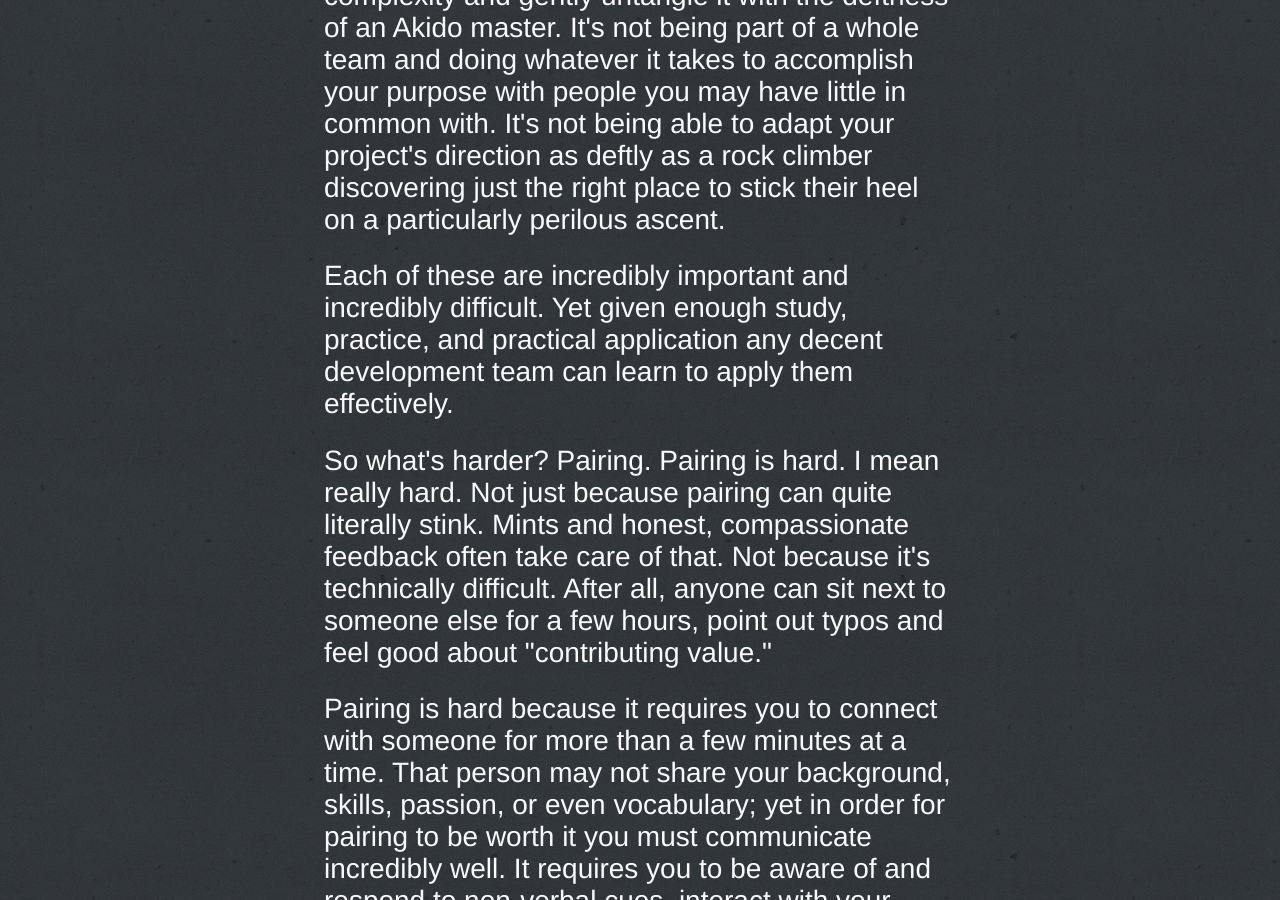
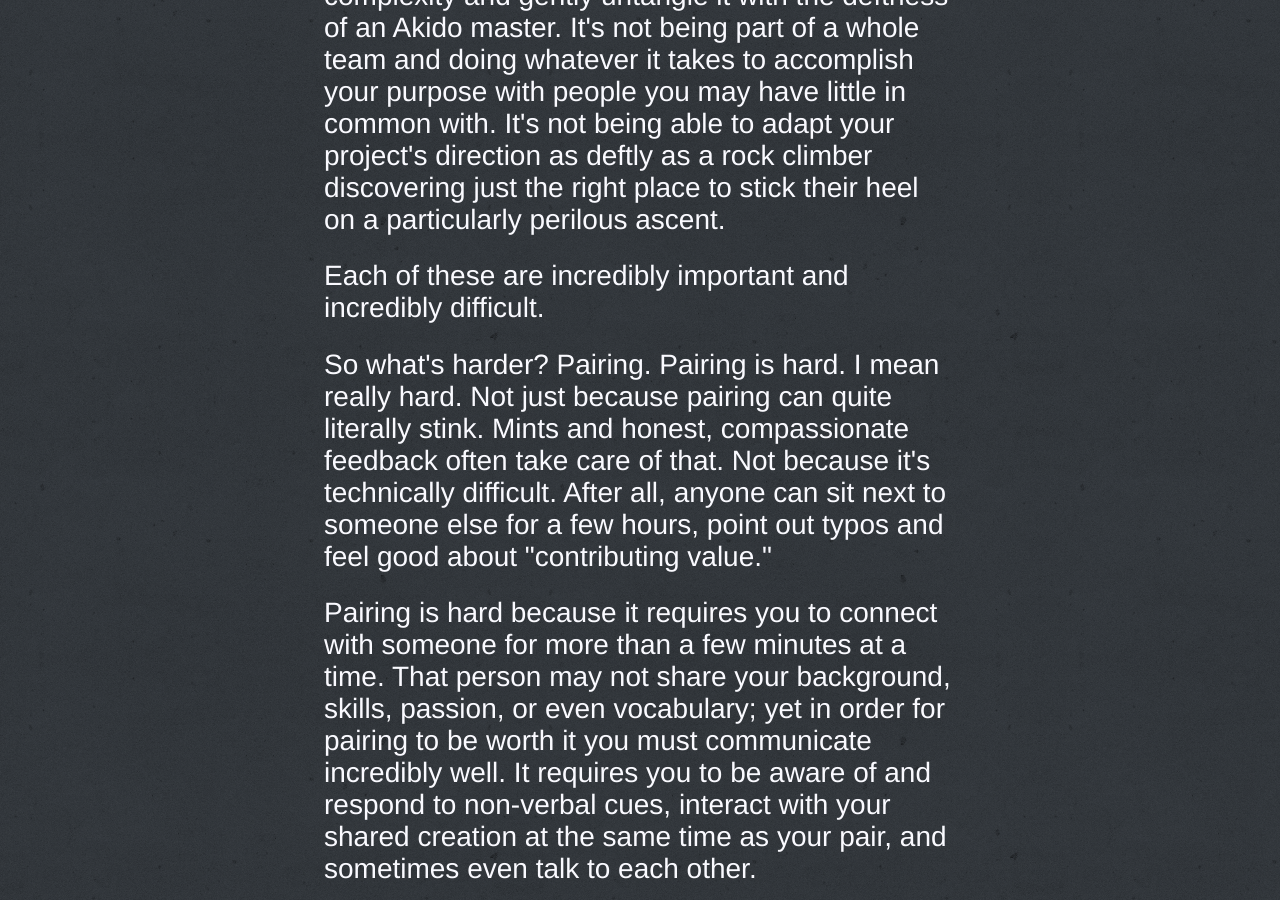
Before and after one commit to zspencer/www.zeespencer.com, a Jekyll site: the page built from drafts/_posts/2011-12-31-the-hardest-part-of-xp.markdown, in a window 1280 px wide and 900 px high, scrolled down 380 px. Built offline with Jekyll 4.4.1, drawn with Linux system fonts in a browser that asks for light colours.

Commit message:
removed words

```diff
--- a/drafts/_posts/2011-12-31-the-hardest-part-of-xp.markdown
+++ b/drafts/_posts/2011-12-31-the-hardest-part-of-xp.markdown
@@ -13,9 +13,7 @@ purpose with people you may have little in common with. It\'s not being able to
 adapt your project\'s direction as deftly as a rock climber discovering just the
 right place to stick their heel on a particularly perilous ascent.
 
-Each of these are incredibly important and incredibly difficult. Yet given
-enough study, practice, and practical application any decent development team
-can learn to apply them effectively.
+Each of these are incredibly important and incredibly difficult.
 
 So what\'s harder? Pairing. Pairing is hard. I mean really hard. Not just
 because pairing can quite literally stink. Mints and honest, compassionate
```
Also changed, not shown: other parts of drafts/_posts/2011-12-31-the-hardest-part-of-xp.markdown (+1 -1 lines).
